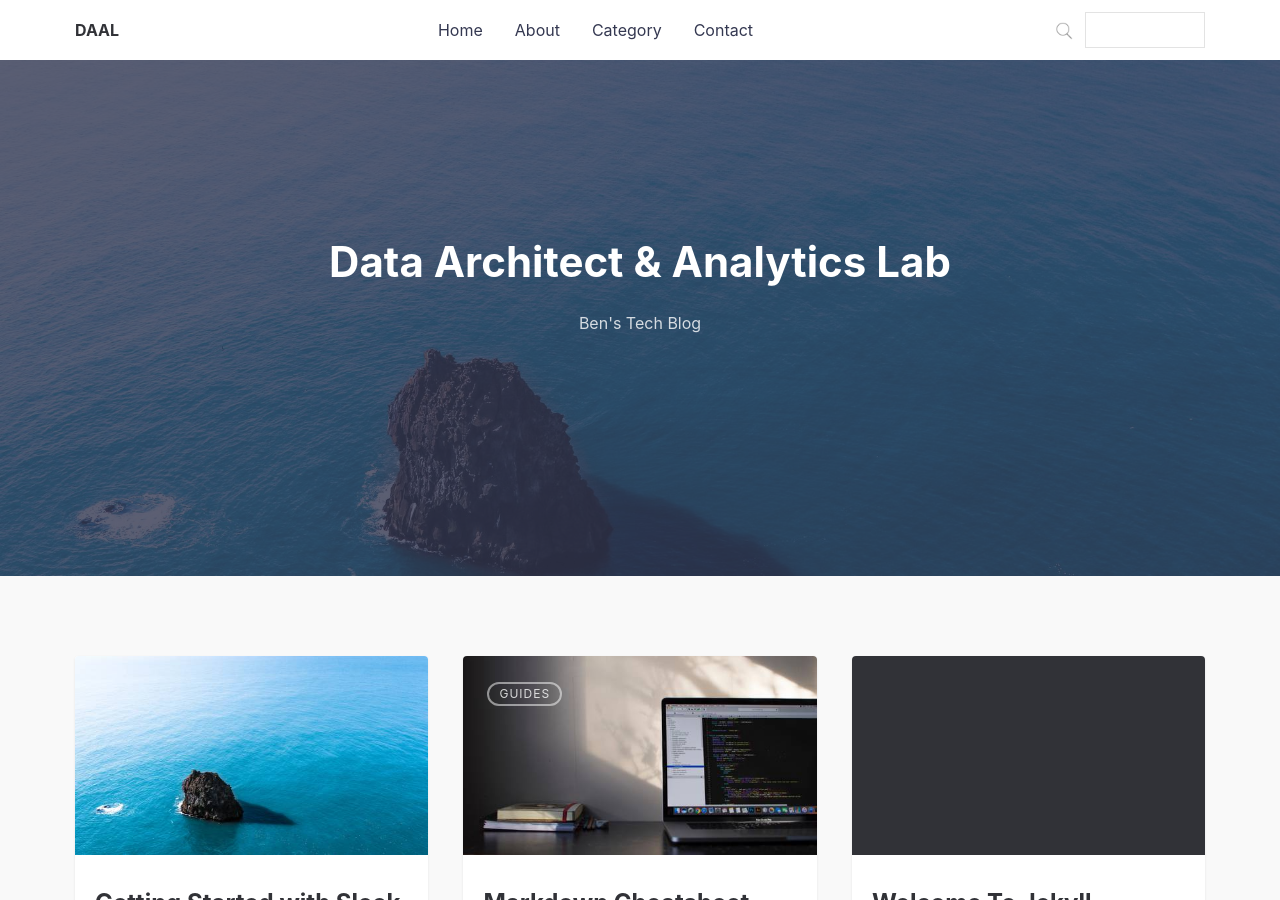
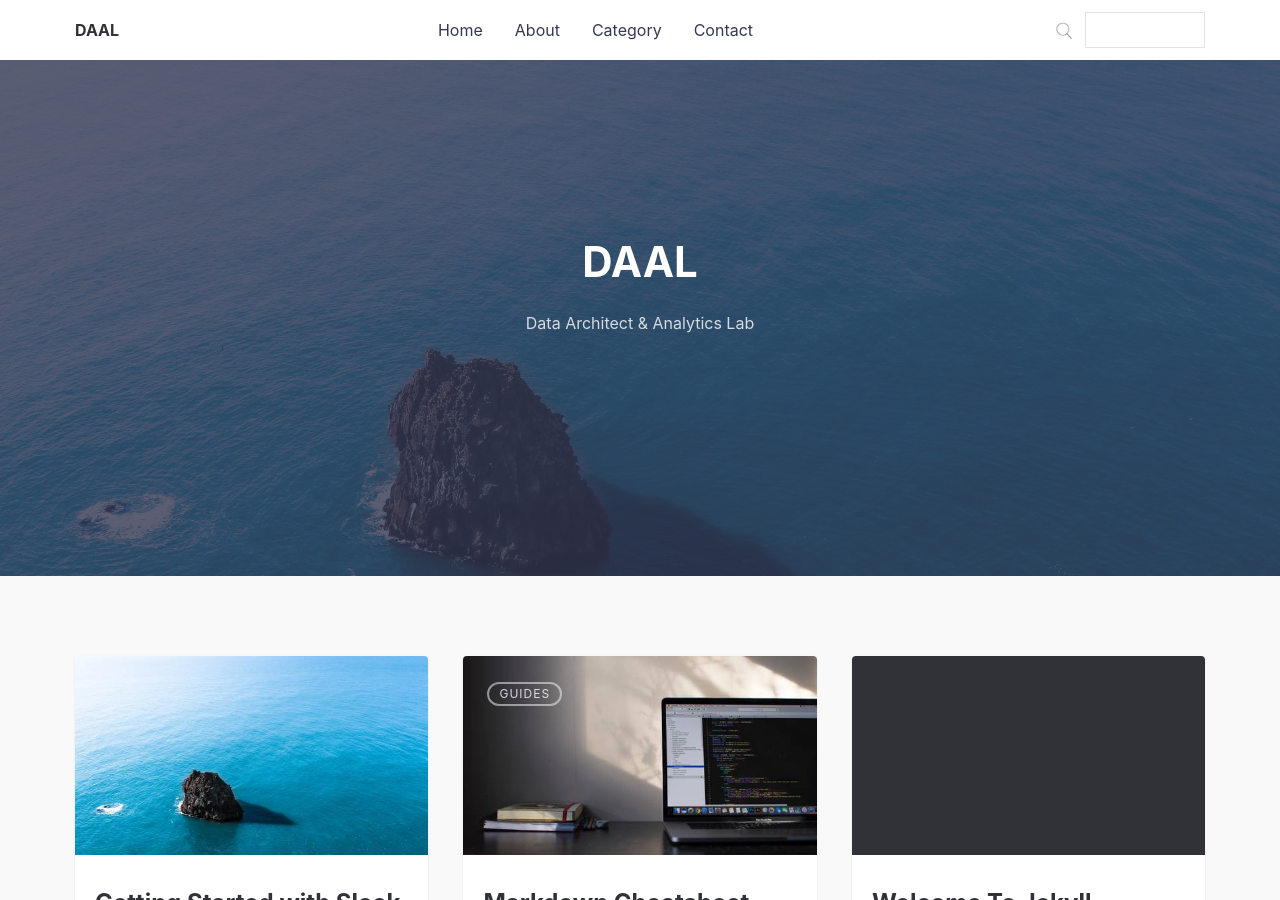
Before and after one commit to hjben/hjben.github.io, a Jekyll site: the page built from index.md, in a window 1280 px wide and 900 px high. Built offline with Jekyll 4.4.1, drawn with Linux system fonts in a browser that asks for light colours; nearby versions of some CDN libraries.

Commit message:
Page title and tagline changed

```diff
--- a/_config.yml
+++ b/_config.yml
@@ -1,7 +1,5 @@
 # SITE CONFIGURATION
-title: Data Architect
-
-  & Analytics Lab # your site title
+title: DAAL # your site title
 author: Ben # You
 description: > # Meta description of Homepage
   Data Architect & Analytics Lab
@@ -27,7 +25,7 @@ navigation: # Navigation links
   - {name: 'Contact', link: '/contact'}
 
 tagline: >
-  Ben's Tech Blog
+  Data Architect & Analytics Lab
 
 hero_img: posts/sleek_lg.jpg # Main background image: use the path from /assets/img/ => This will output /assets/img/posts/sleek_lg.jpg
 
```
